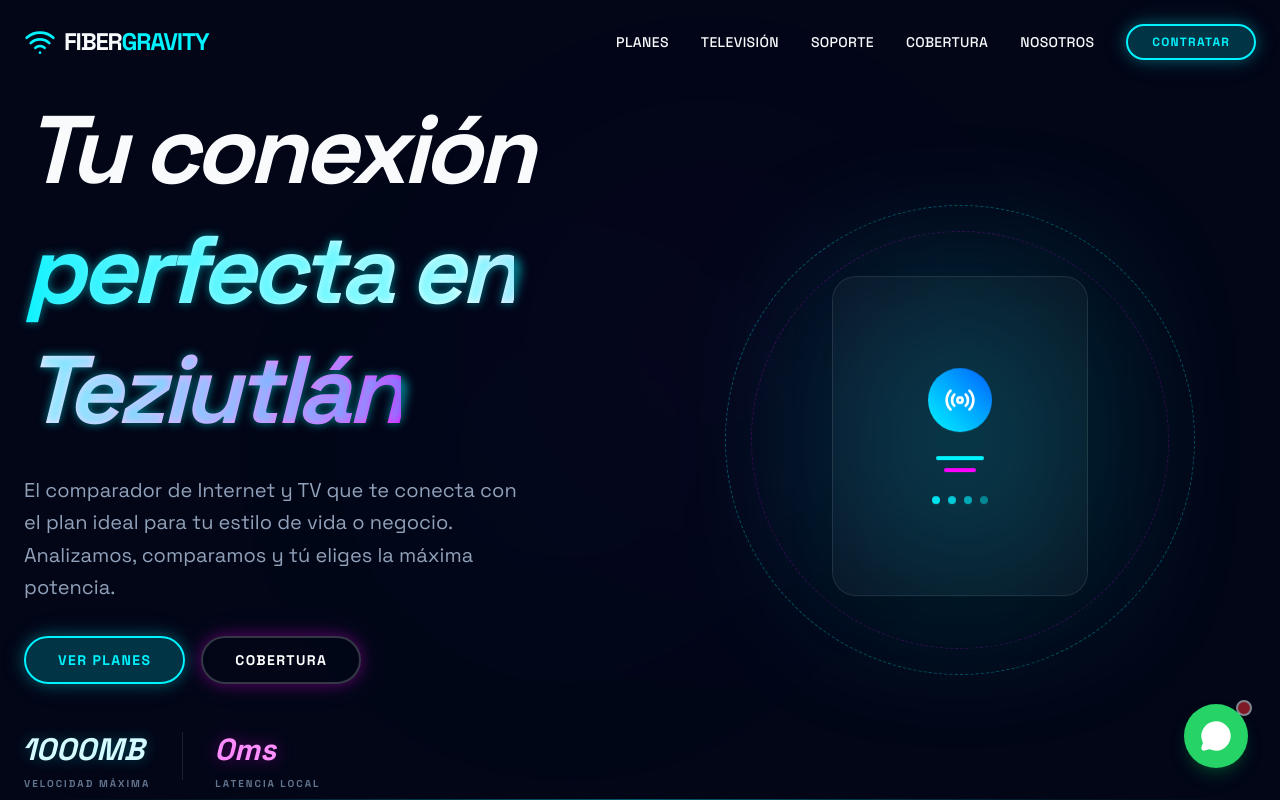
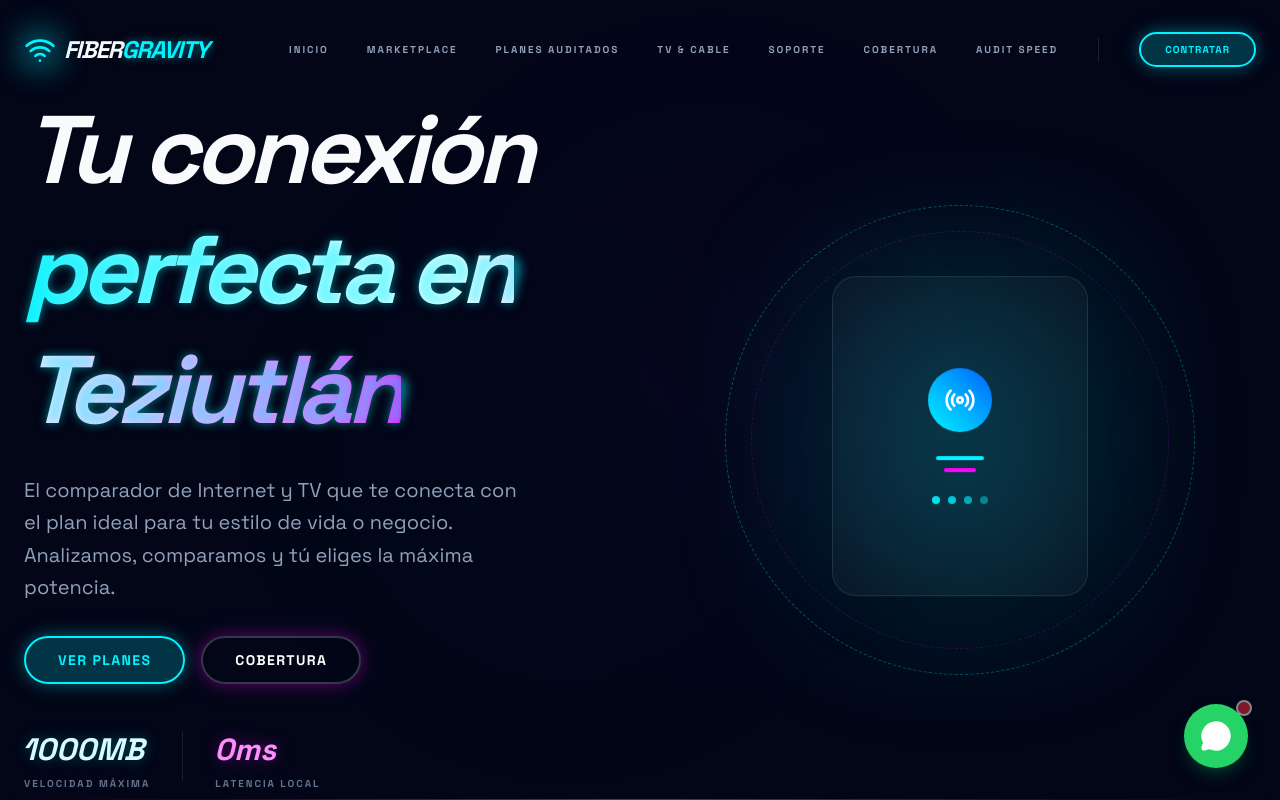
Before and after one commit to jonathanhdezf/fibergravity, a Next.js app: page / in a window 1280 px wide. Shown: the top 800 px of the page. Built offline with nearby package versions, Linux system fonts and the light colour scheme.

Commit message:
feat: optimize Navbar with all sections and immersive mobile experience

```diff
--- a/src/components/sections/Hero.tsx
+++ b/src/components/sections/Hero.tsx
@@ -35,6 +35,7 @@ export const Hero = () => {
 
     return (
         <section
+            id="hero"
             ref={containerRef}
             className="relative min-h-screen flex items-center justify-center pt-20 overflow-hidden"
         >
--- a/src/components/sections/Navbar.tsx
+++ b/src/components/sections/Navbar.tsx
@@ -1,10 +1,20 @@
 "use client";
 
 import { useState, useEffect } from "react";
-import { motion } from "framer-motion";
-import { Wifi, Menu, X } from "lucide-react";
+import { motion, AnimatePresence } from "framer-motion";
+import { Wifi, Menu, X, ArrowUpRight, Zap, Shield, Tv, Radar, Gauge, Users } from "lucide-react";
 import { NeonButton } from "../ui/NeonButton";
 import { useModal } from "../ModalProvider";
+
+const navLinks = [
+    { name: "Inicio", href: "#hero", icon: <Zap className="w-4 h-4" /> },
+    { name: "Marketplace", href: "#nosotros", icon: <Users className="w-4 h-4" /> },
+    { name: "Planes Auditados", href: "#plans-header", icon: <Shield className="w-4 h-4" /> },
+    { name: "TV & Cable", href: "#television", icon: <Tv className="w-4 h-4" /> },
+    { name: "Soporte", href: "#soporte", icon: <ArrowUpRight className="w-4 h-4" /> },
+    { name: "Cobertura", href: "#cobertura", icon: <Radar className="w-4 h-4" /> },
+    { name: "Audit Speed", href: "#speed-test", icon: <Gauge className="w-4 h-4" /> },
+];
 
 export const Navbar = () => {
     const [scrolled, setScrolled] = useState(false);
@@ -14,68 +24,157 @@ export const Navbar = () => {
     useEffect(() => {
         const handleScroll = () => setScrolled(window.scrollY > 50);
         window.addEventListener("scroll", handleScroll);
-        return () => window.removeEventListener("scroll", handleScroll);
-    }, []);
+        if (mobileMenu) {
+            document.body.style.overflow = "hidden";
+        } else {
+            document.body.style.overflow = "unset";
+        }
+        return () => {
+            window.removeEventListener("scroll", handleScroll);
+            document.body.style.overflow = "unset";
+        };
+    }, [mobileMenu]);
 
     return (
         <nav
-            className={`fixed top-0 left-0 right-0 z-50 transition-all duration-300 ${scrolled ? "py-4 glass-dark" : "py-6 bg-transparent"
+            className={`fixed top-0 left-0 right-0 z-[100] transition-all duration-500 ${scrolled ? "py-4 bg-black/80 backdrop-blur-xl border-b border-white/5" : "py-8 bg-transparent"
                 }`}
         >
             <div className="container mx-auto px-6 flex justify-between items-center">
-                <div className="flex items-center gap-2 group cursor-pointer">
-                    <Wifi className="w-8 h-8 text-neon-cyan group-hover:scale-110 transition-transform" />
-                    <span className="text-2xl font-bold tracking-tighter">
-                        FIBER<span className="text-neon-cyan">GRAVITY</span>
+                <a href="#hero" className="flex items-center gap-2 group cursor-pointer z-[110]">
+                    <div className="relative">
+                        <Wifi className="w-8 h-8 text-neon-cyan group-hover:scale-110 transition-transform relative z-10" />
+                        <div className="absolute inset-0 bg-neon-cyan blur-lg opacity-40 animate-pulse" />
+                    </div>
+                    <span className="text-2xl font-black tracking-tighter italic">
+                        FIBER<span className="text-neon-cyan neon-text-cyan">GRAVITY</span>
                     </span>
-                </div>
+                </a>
 
-                <div className="hidden md:flex items-center gap-8 text-sm font-medium tracking-wide">
-                    <a href="#planes" className="hover:text-neon-cyan transition-colors">PLANES</a>
-                    <a href="#television" className="hover:text-neon-cyan transition-colors">TELEVISIÓN</a>
-                    <a href="#soporte" className="hover:text-neon-cyan transition-colors">SOPORTE</a>
-                    <a href="#cobertura" className="hover:text-neon-cyan transition-colors">COBERTURA</a>
-                    <a href="#nosotros" className="hover:text-neon-cyan transition-colors">NOSOTROS</a>
+                {/* Desktop Menu */}
+                <div className="hidden lg:flex items-center gap-8">
+                    <ul className="flex items-center gap-6">
+                        {navLinks.map((link) => (
+                            <li key={link.name}>
+                                <a
+                                    href={link.href}
+                                    className="text-[10px] font-black uppercase tracking-[0.2em] text-slate-400 hover:text-neon-cyan transition-colors flex items-center gap-2 group"
+                                >
+                                    <span className="opacity-0 group-hover:opacity-100 transition-opacity text-neon-cyan">/</span>
+                                    {link.name}
+                                </a>
+                            </li>
+                        ))}
+                    </ul>
+                    <div className="w-px h-6 bg-white/10 mx-2" />
                     <NeonButton
                         onClick={() => openModal()}
-                        className="px-6 py-2 text-xs"
+                        className="!py-2 !px-6 text-[10px] font-black tracking-widest"
+                        variant="cyan"
                     >
                         CONTRATAR
                     </NeonButton>
                 </div>
 
+                {/* Mobile Trigger */}
                 <button
-                    className="md:hidden"
+                    className="lg:hidden z-[110] p-2 hover:bg-white/5 rounded-full transition-colors"
                     onClick={() => setMobileMenu(!mobileMenu)}
                     aria-label={mobileMenu ? "Cerrar menú" : "Abrir menú"}
                 >
-                    {mobileMenu ? <X /> : <Menu />}
+                    {mobileMenu ? <X className="w-8 h-8" /> : <Menu className="w-8 h-8" />}
                 </button>
             </div>
 
-            {/* Mobile Menu */}
+            {/* Stunning Mobile Menu Experience */}
+            <AnimatePresence>
                 {mobileMenu && (
                     <motion.div
-                    initial={{ opacity: 0, y: -20 }}
-                    animate={{ opacity: 1, y: 0 }}
-                    className="md:hidden absolute top-full left-0 right-0 glass-dark p-6 flex flex-col gap-4 text-center"
+                        initial={{ opacity: 0 }}
+                        animate={{ opacity: 1 }}
+                        exit={{ opacity: 0 }}
+                        className="fixed inset-0 z-[105] lg:hidden"
                     >
-                    <a href="#planes" onClick={() => setMobileMenu(false)} className="text-lg">PLANES</a>
-                    <a href="#television" onClick={() => setMobileMenu(false)} className="text-lg">TELEVISIÓN</a>
-                    <a href="#soporte" onClick={() => setMobileMenu(false)} className="text-lg">SOPORTE</a>
-                    <a href="#cobertura" onClick={() => setMobileMenu(false)} className="text-lg">COBERTURA</a>
-                    <a href="#nosotros" onClick={() => setMobileMenu(false)} className="text-lg">NOSOTROS</a>
+                        {/* Backdrop with extreme blur and dark gradient */}
+                        <div className="absolute inset-0 bg-black/95 backdrop-blur-2xl" />
+
+                        {/* Decorative animated elements in background */}
+                        <div className="absolute inset-0 overflow-hidden pointer-events-none">
+                            <motion.div
+                                animate={{
+                                    scale: [1, 1.2, 1],
+                                    opacity: [0.1, 0.2, 0.1],
+                                    rotate: [0, 90, 0]
+                                }}
+                                transition={{ duration: 15, repeat: Infinity }}
+                                className="absolute -top-[10%] -left-[10%] w-[500px] h-[500px] bg-neon-cyan/20 rounded-full blur-[120px]"
+                            />
+                            <motion.div
+                                animate={{
+                                    scale: [1.2, 1, 1.2],
+                                    opacity: [0.1, 0.15, 0.1],
+                                    rotate: [0, -90, 0]
+                                }}
+                                transition={{ duration: 18, repeat: Infinity }}
+                                className="absolute -bottom-[10%] -right-[10%] w-[500px] h-[500px] bg-neon-magenta/20 rounded-full blur-[120px]"
+                            />
+                        </div>
+
+                        <div className="relative h-full flex flex-col justify-center items-center p-8">
+                            <div className="w-full max-w-sm space-y-2">
+                                {navLinks.map((link, i) => (
+                                    <motion.a
+                                        key={link.name}
+                                        href={link.href}
+                                        initial={{ x: -50, opacity: 0 }}
+                                        animate={{ x: 0, opacity: 1 }}
+                                        exit={{ x: 50, opacity: 0 }}
+                                        transition={{ delay: i * 0.08, ease: "easeOut" }}
+                                        onClick={() => setMobileMenu(false)}
+                                        className="flex items-center justify-between group p-4 rounded-2xl border border-white/0 hover:border-white/10 hover:bg-white/5 transition-all"
+                                    >
+                                        <div className="flex items-center gap-6">
+                                            <span className="text-white/20 font-black text-2xl group-hover:text-neon-cyan transition-colors">0{i + 1}</span>
+                                            <div className="flex flex-col">
+                                                <span className="text-2xl font-black uppercase tracking-tighter italic group-hover:text-white group-hover:translate-x-2 transition-all">
+                                                    {link.name}
+                                                </span>
+                                                <span className="text-[8px] font-black tracking-[0.3em] text-slate-500 uppercase flex items-center gap-2">
+                                                    {link.icon} Analysis Optimized
+                                                </span>
+                                            </div>
+                                        </div>
+                                        <ArrowUpRight className="w-6 h-6 text-slate-700 group-hover:text-neon-cyan transition-colors" />
+                                    </motion.a>
+                                ))}
+                            </div>
+
+                            <motion.div
+                                initial={{ y: 20, opacity: 0 }}
+                                animate={{ y: 0, opacity: 1 }}
+                                exit={{ y: 20, opacity: 0 }}
+                                transition={{ delay: 0.6 }}
+                                className="mt-12 w-full max-w-sm pt-8 border-t border-white/10 flex flex-col gap-6"
+                            >
+                                <div className="flex justify-between items-center text-xs font-black tracking-widest text-slate-500 uppercase">
+                                    <span>Broker Digital</span>
+                                    <span className="text-neon-cyan">Teziutlán v2.4</span>
+                                </div>
                                 <NeonButton
                                     onClick={() => {
                                         setMobileMenu(false);
                                         openModal();
                                     }}
-                        className="px-6 py-2 text-xs w-full"
+                                    className="w-full !py-5 text-sm font-black tracking-[0.2em]"
+                                    variant="cyan"
                                 >
-                        CONTRATAR
+                                    INICIAR CONTRATACIÓN
                                 </NeonButton>
                             </motion.div>
+                        </div>
+                    </motion.div>
                 )}
+            </AnimatePresence>
         </nav>
     );
 };
--- a/src/components/sections/SpeedTest.tsx
+++ b/src/components/sections/SpeedTest.tsx
@@ -45,7 +45,7 @@ export const SpeedTest = () => {
     }, [isInView]);
 
     return (
-        <section className="py-24 container mx-auto px-6" ref={ref}>
+        <section id="speed-test" className="py-24 container mx-auto px-6" ref={ref}>
             <GlassCard className="max-w-4xl mx-auto py-12 md:py-20 relative overflow-hidden" hoverEffect={false}>
                 {/* Background glow */}
                 <div className="absolute top-1/2 left-1/2 -translate-x-1/2 -translate-y-1/2 w-64 h-64 bg-neon-cyan/20 blur-[100px]" />
```
Lines whose indentation alone changed are shown as unchanged.
